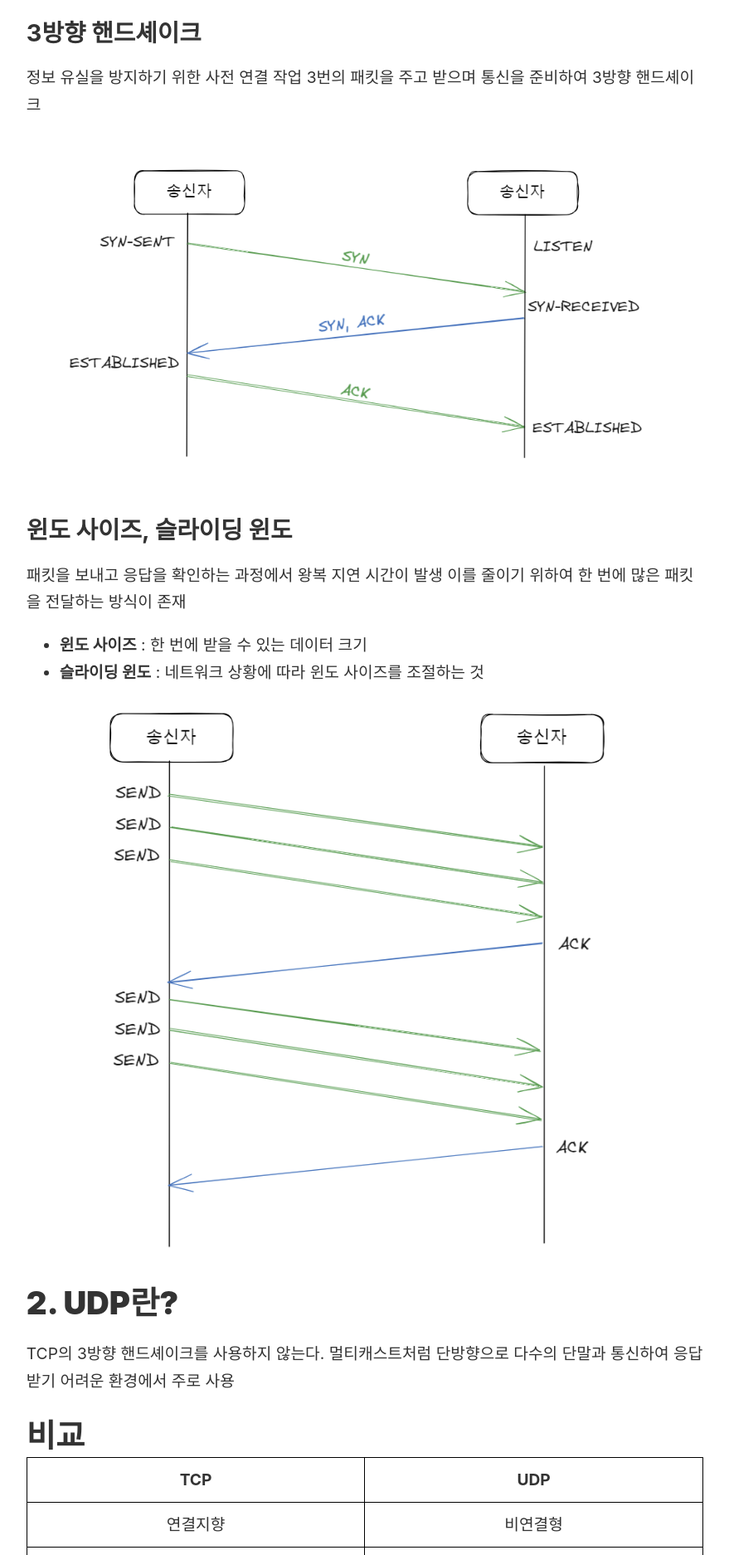
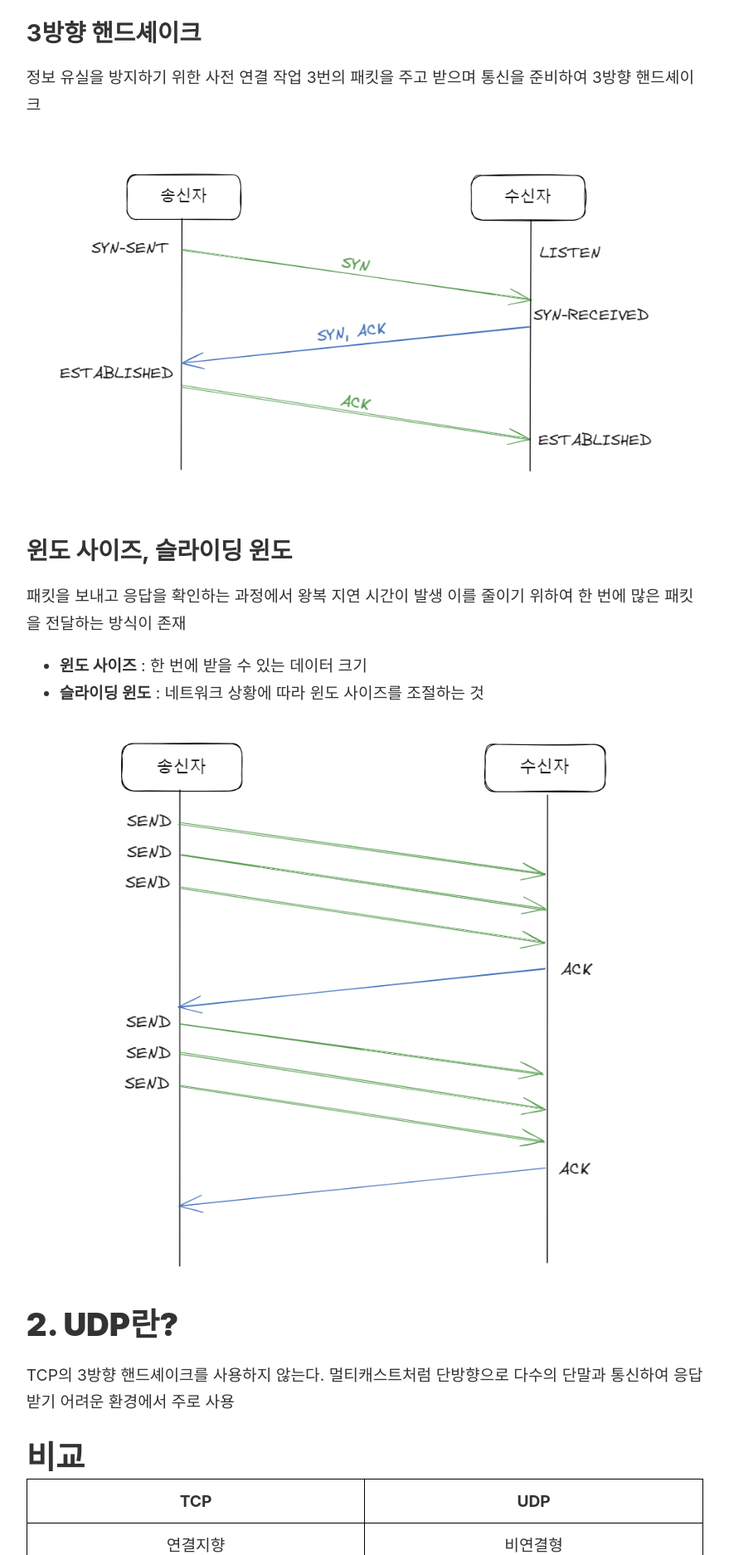
Before and after one commit to rainbow96bear/Obsidian, a Jekyll site: the page built from _notes/CS 6대 과목/3. 네트워크/네트워크/TCP와 UDP.md, in a window 1280 px wide. Shown: the part 420-2294 px from the top of the page at 83% size, without its empty margins (45-924 px from the left). Built offline with Jekyll 4.4.1, drawn with Linux system fonts in a browser that asks for light colours.

Commit message:
사진 수정

```diff
--- a/_notes/CS 6대 과목/3. 네트워크/네트워크/TCP와 UDP.md
+++ b/_notes/CS 6대 과목/3. 네트워크/네트워크/TCP와 UDP.md
@@ -8,7 +8,7 @@ SYN, ACK 활용
 정보 유실을 방지하기 위한 사전 연결 작업
 3번의 패킷을 주고 받으며 통신을 준비하여 3방향 핸드셰이크
 
-<img src="/assets/Pasted image 20231030171039.png">
+<img src="/assets/Pasted image 20231031123638.png">
 
 
 ## 윈도 사이즈, 슬라이딩 윈도
@@ -19,7 +19,7 @@ SYN, ACK 활용
 - **윈도 사이즈** : 한 번에 받을 수 있는 데이터 크기
 - **슬라이딩 윈도** : 네트워크 상황에 따라 윈도 사이즈를 조절하는 것
 
-<img src="/assets/Pasted image 20231030171109.png">
+<img src="/assets/Pasted image 20231031123720.png">
 
 # **2. UDP란?**
 
```
Also changed, not shown: _notes/atteched_file/Pasted image 20231030171039.png (deleted), _notes/atteched_file/Pasted image 20231030171109.png (deleted), _notes/atteched_file/Pasted image 20231031123638.png (added), _notes/atteched_file/Pasted image 20231031123720.png (added), assets/Pasted image 20231030171039.png (deleted), assets/Pasted image 20231030171109.png (deleted), assets/Pasted image 20231031123638.png (added), assets/Pasted image 20231031123720.png (added).
